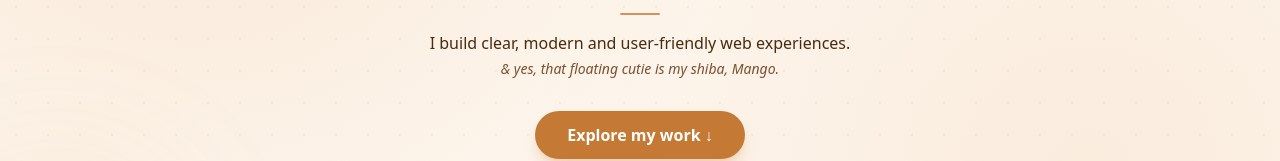
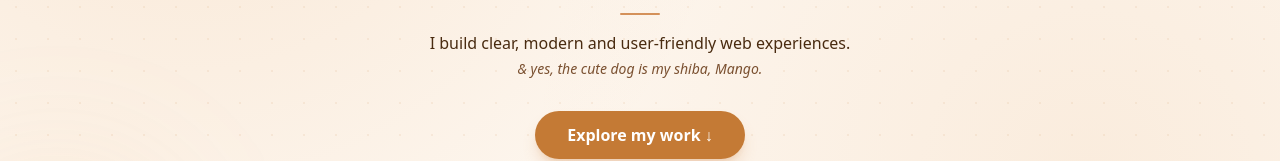
Before and after one commit to lisvensson/portfolio, a React (Vite) app: page / in a window 1280 px wide. Shown: the part 490-651 px from the top of the page. Built offline with nearby package versions, Linux system fonts and the light colour scheme.

Commit message:
feat: updated dogCaption text.

```diff
--- a/src/i18n/translations.ts
+++ b/src/i18n/translations.ts
@@ -38,7 +38,7 @@ export const translations: Record<Lang, Translations> = {
       role: "Full Stack Developer",
       greetingPrefix: "Hi, I'm ",
       tagline: "I build clear, modern and user‑friendly web experiences.",
-      dogCaption: "& yes, that floating cutie is my shiba, Mango.",
+      dogCaption: "& yes, the cute dog is my shiba, Mango.",
       cta: "Explore my work ↓",
     },
     about: {
@@ -91,7 +91,7 @@ export const translations: Record<Lang, Translations> = {
       greetingPrefix: "Hej, jag är ",
       tagline:
         "Jag bygger tydliga, moderna och användarvänliga webbupplevelser.",
-      dogCaption: "& ja, den flytande sötisen är min shiba, Mango.",
+      dogCaption: "& ja, den söta hunden är min shiba, Mango.",
       cta: "Utforska mina projekt ↓",
     },
     about: {
```
